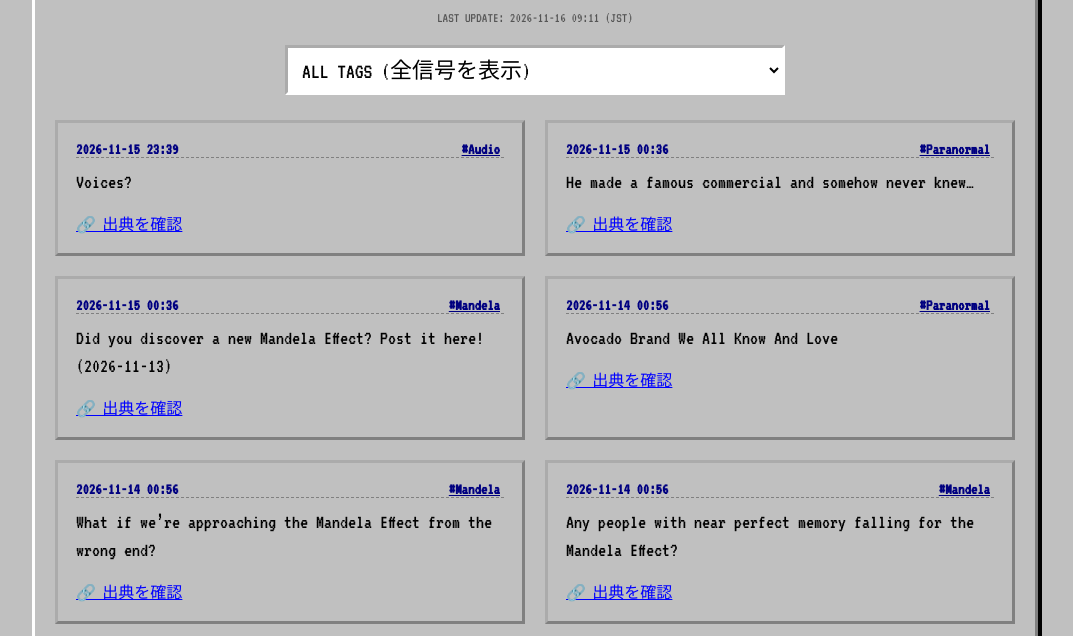
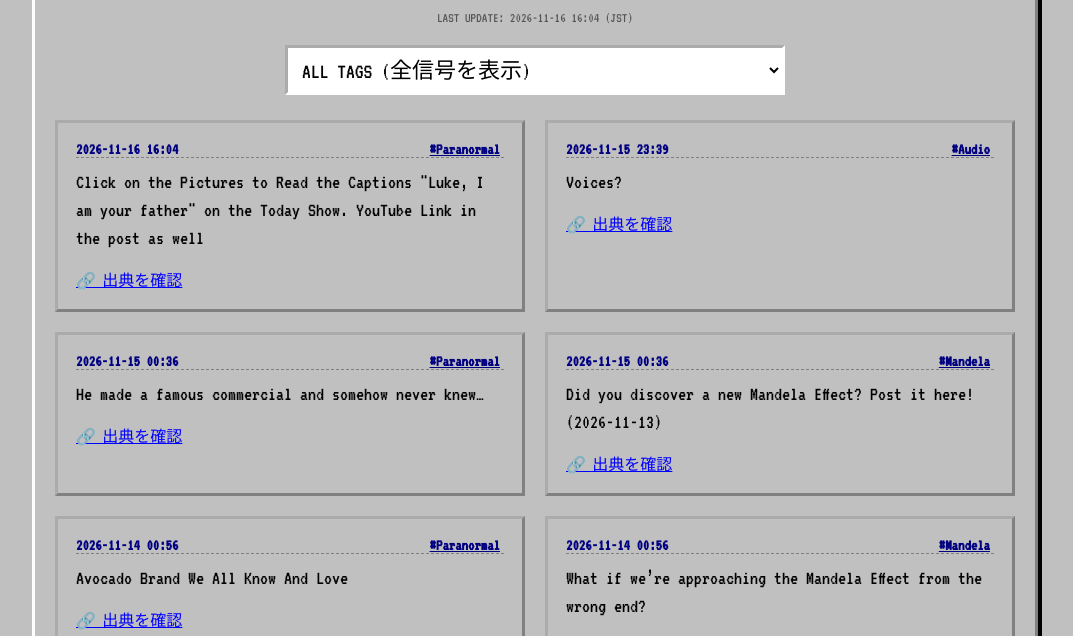
Before and after one commit to aburage81/aburapsycliclab-evp, a plain HTML site: page index.html in a window 1280 px wide. Shown: the part 164-800 px from the top of the page, without its empty margins (105-1178 px from the left). Drawn offline with Linux system fonts and the light colour scheme.

Commit message:
Auto-update: Mon Nov 16 07:05:13 UTC 2026

```diff
--- a/index.html
+++ b/index.html
@@ -149,6 +149,12 @@
         // --- DATA START ---
         // この部分はGitHub Actionsによって自動的に書き換えられます
         const posts = [
+    {
+        "date": "2026-11-16 16:04",
+        "source": "Global Node",
+        "text": "#Paranormal Click on the Pictures to Read the Captions \"Luke, I am your father\" on the Today Show. YouTube Link in the post as well",
+        "url": "https://www.reddit.com/r/MandelaEffect/comments/1xwenbs/click_on_the_pictures_to_read_the_captions_luke_i/"
+    },
     {
         "date": "2026-11-15 23:39",
         "source": "Global Node",
@@ -1342,15 +1348,9 @@
         "source": "Global Node",
         "text": "#Paranormal どうやらチャーリーは家に帰っても『ウィリー・ウォンカとチョコレート工場』のウォンカ・バーを開いたことがないようです。",
         "url": "https://www.reddit.com/r/MandelaEffect/comments/1vuoznp/apparently_charlie_never_opened_a_wonka_bar_in/"
-    },
-    {
-        "date": "2026-08-22 04:25",
-        "source": "Global Node",
-        "text": "#Paranormal バッタの絵文字があると思ったのは私だけでしょうか？",
-        "url": "https://www.reddit.com/r/MandelaEffect/comments/1vupe0o/am_i_the_only_one_who_thought_there_was_a/"
     }
 ];
-        const lastUpdated = "2026-11-16 09:11";
+        const lastUpdated = "2026-11-16 16:04";
         // --- DATA END ---
 
         let currentPage = 1;
```
